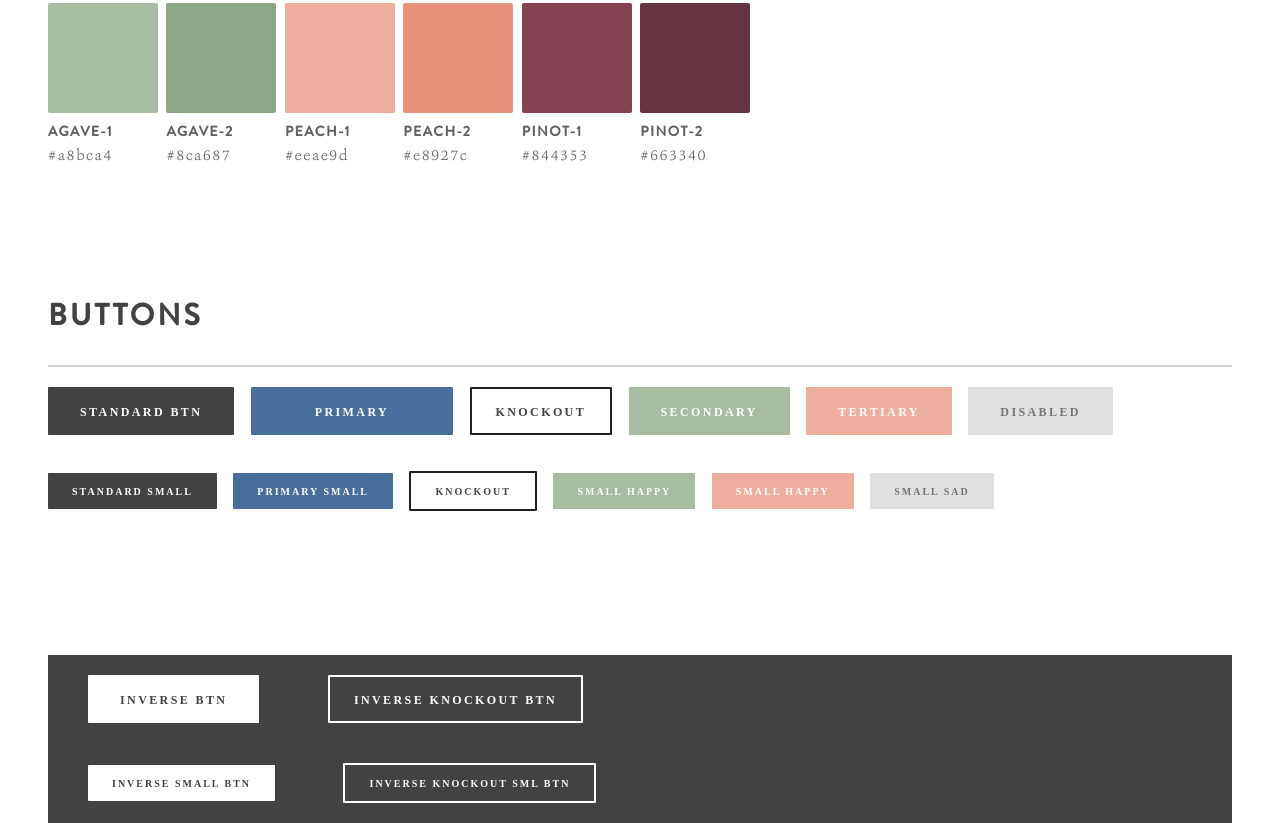
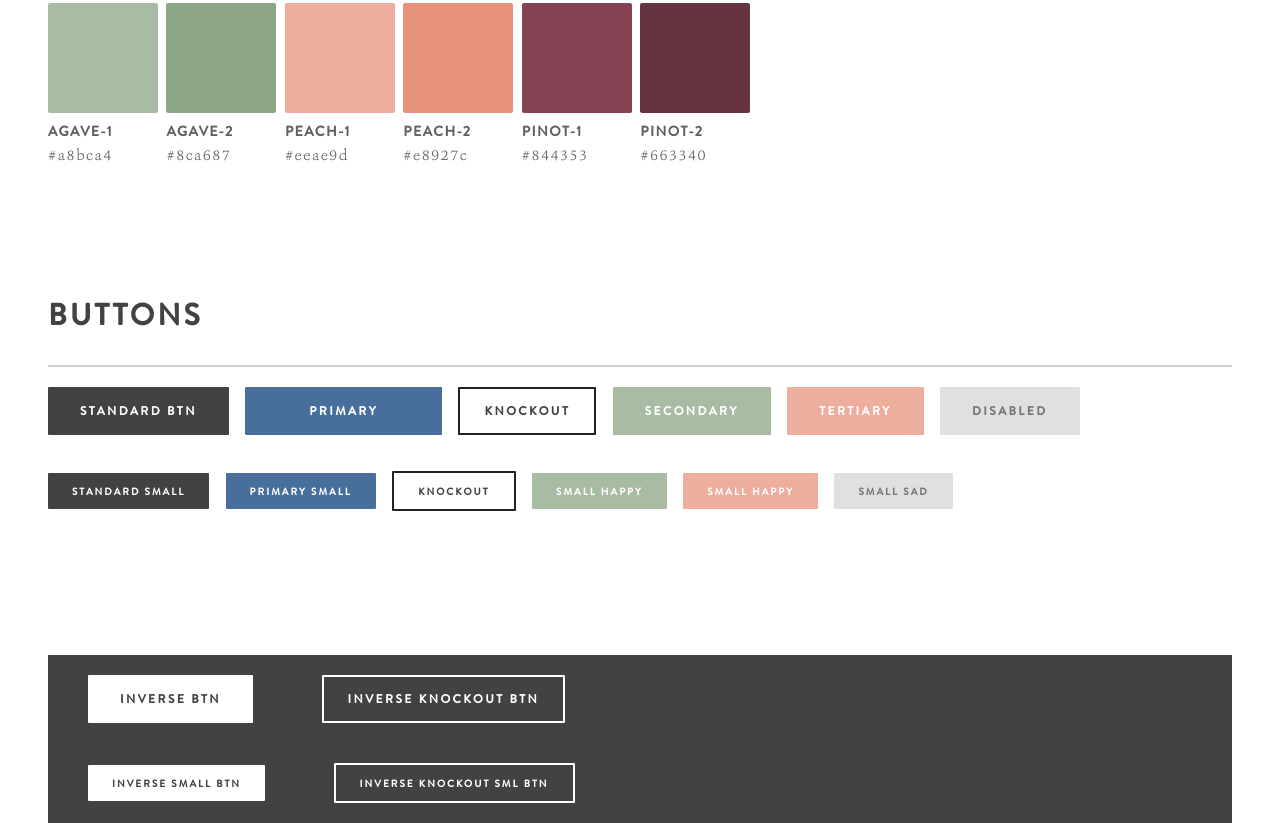
Before and after one commit to courtneybradford/citizenry_style_guide, a website: page app/index.html in a window 1280 px wide. Shown: the part 2189-3012 px from the top of the page. Drawn offline with Linux system fonts and the light colour scheme.

Commit message:
error with BG naming

```diff
--- a/app/styles/main.scss
+++ b/app/styles/main.scss
@@ -302,7 +302,7 @@ li {
   background: $mono-800;
   display: inline-block;
   transition: all .3s ease-in-out;
-  font-family: 'Brandon Grotesque';
+  font-family: 'BrandonGrotesque';
   font-weight: 600;
   letter-spacing: .2em;
   text-transform: uppercase;
```
Also changed, not shown: app/styles/main.css.
